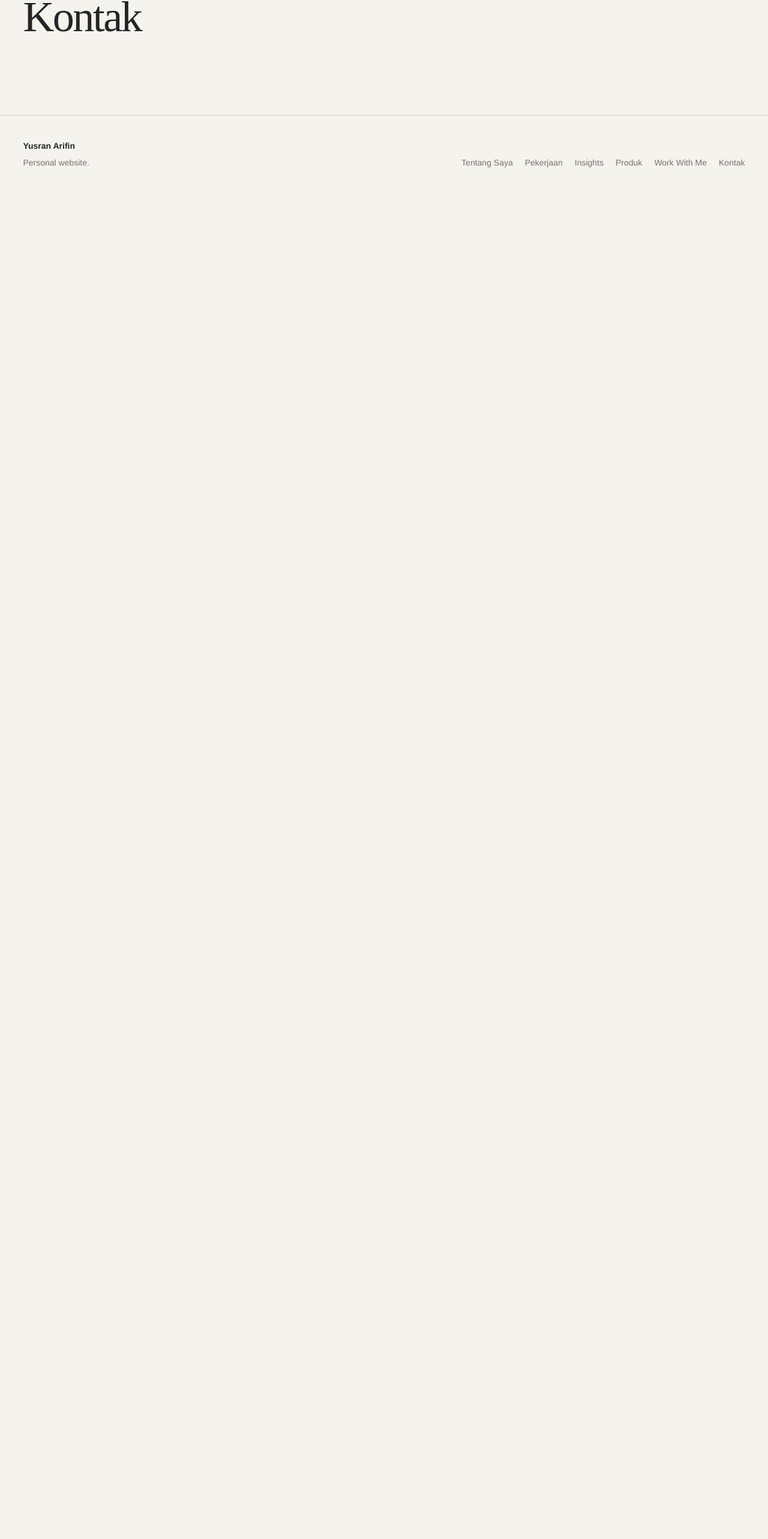
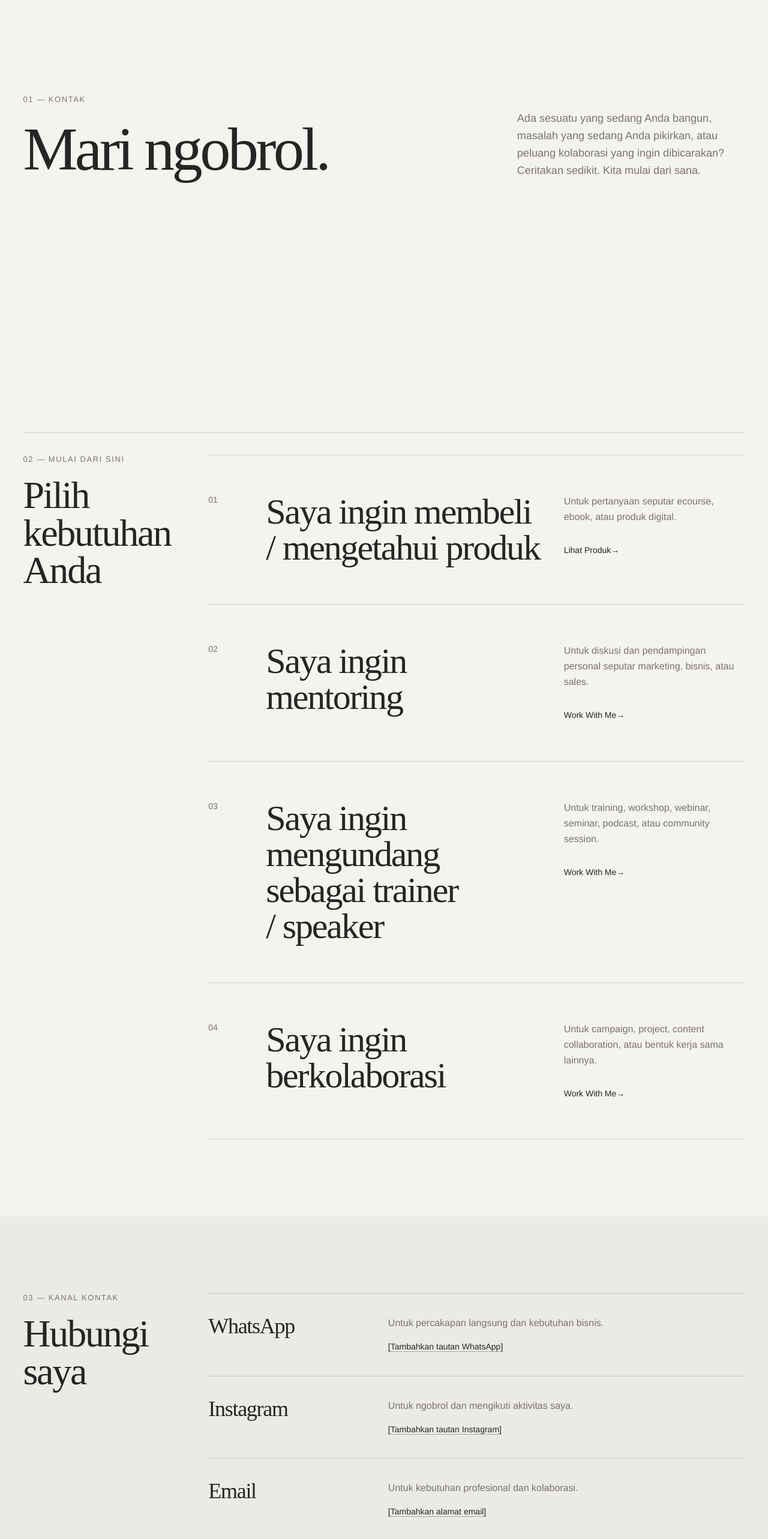
Before and after one commit to yusranar2814-cmd/yusranarifin-website, a Next.js app: page /kontak in a window 1280 px wide. Shown: the part 208-2774 px from the top of the page at 60% size. Before the commit the page ends 800 px from the top, so only its background shows below. Built offline with nearby package versions, Linux system fonts and the light colour scheme.

Commit message:
Build contact page

```diff
--- a/app/kontak/page.tsx
+++ b/app/kontak/page.tsx
@@ -1,9 +1,161 @@
 import type { Metadata } from "next";
-import { PageIntro } from "@/components/page-intro";
+import Link from "next/link";
+import { Container } from "@/components/ui/container";
+import { Heading } from "@/components/ui/heading";
+import { Section } from "@/components/ui/section";
 import { createMetadata } from "@/lib/metadata";
 
-export const metadata: Metadata = createMetadata({ title: "Kontak", path: "/kontak" });
+export const metadata: Metadata = createMetadata({
+  title: "Kontak",
+  description: "Mulai percakapan dengan Yusran Arifin tentang produk, mentoring, training, atau kolaborasi.",
+  path: "/kontak",
+});
+
+const contactIntents = [
+  {
+    number: "01",
+    title: "Saya ingin membeli / mengetahui produk",
+    description: "Untuk pertanyaan seputar ecourse, ebook, atau produk digital.",
+    cta: "Lihat Produk",
+    href: "/produk",
+  },
+  {
+    number: "02",
+    title: "Saya ingin mentoring",
+    description: "Untuk diskusi dan pendampingan personal seputar marketing, bisnis, atau sales.",
+    cta: "Work With Me",
+    href: "/work-with-me",
+  },
+  {
+    number: "03",
+    title: "Saya ingin mengundang sebagai trainer / speaker",
+    description: "Untuk training, workshop, webinar, seminar, podcast, atau community session.",
+    cta: "Work With Me",
+    href: "/work-with-me",
+  },
+  {
+    number: "04",
+    title: "Saya ingin berkolaborasi",
+    description: "Untuk campaign, project, content collaboration, atau bentuk kerja sama lainnya.",
+    cta: "Work With Me",
+    href: "/work-with-me",
+  },
+] as const;
+
+const contactChannels = [
+  {
+    name: "WhatsApp",
+    description: "Untuk percakapan langsung dan kebutuhan bisnis.",
+    href: "https://example.com/replace-whatsapp-link",
+    placeholder: "[Tambahkan tautan WhatsApp]",
+  },
+  {
+    name: "Instagram",
+    description: "Untuk ngobrol dan mengikuti aktivitas saya.",
+    href: "https://example.com/replace-instagram-link",
+    placeholder: "[Tambahkan tautan Instagram]",
+  },
+  {
+    name: "Email",
+    description: "Untuk kebutuhan profesional dan kolaborasi.",
+    href: "mailto:replace-with-email@example.com",
+    placeholder: "[Tambahkan alamat email]",
+  },
+] as const;
 
 export default function ContactPage() {
-  return <PageIntro title="Kontak" />;
+  return (
+    <>
+      <Section contained={false} className="flex min-h-[calc(100svh-4.5rem)] items-center overflow-hidden">
+        <Container>
+          <div className="grid gap-12 lg:grid-cols-12 lg:gap-8">
+            <div className="lg:col-span-8">
+              <p className="type-label">01 — Kontak</p>
+              <Heading as="h1" className="type-display mt-6">
+                Mari ngobrol.
+              </Heading>
+            </div>
+            <p className="max-w-md self-end text-base leading-relaxed text-[color:var(--color-muted)] sm:text-lg lg:col-span-4">
+              Ada sesuatu yang sedang Anda bangun, masalah yang sedang Anda pikirkan, atau peluang kolaborasi yang ingin dibicarakan? Ceritakan sedikit. Kita mulai dari sana.
+            </p>
+          </div>
+        </Container>
+      </Section>
+
+      <Section contained={false} aria-labelledby="needs-title">
+        <Container>
+          <div className="border-t border-[color:var(--color-border)] pt-7 lg:grid lg:grid-cols-12 lg:gap-8 lg:pt-9">
+            <div className="mb-10 lg:col-span-3 lg:mb-0">
+              <p className="type-label">02 — Mulai dari sini</p>
+              <Heading as="h2" className="type-title mt-5" id="needs-title">
+                Pilih kebutuhan Anda
+              </Heading>
+            </div>
+            <div className="lg:col-span-9">
+              <div className="border-t border-[color:var(--color-border)]">
+                {contactIntents.map((intent) => (
+                  <article className="grid gap-5 border-b border-[color:var(--color-border)] py-9 sm:grid-cols-[3rem_minmax(0,1fr)] sm:gap-x-6 sm:py-12 lg:grid-cols-[4rem_minmax(0,1fr)_minmax(14rem,0.65fr)] lg:gap-x-8 lg:py-16" key={intent.number}>
+                    <p className="text-sm tabular-nums text-[color:var(--color-muted)]">{intent.number}</p>
+                    <Heading as="h3" className="text-4xl leading-none sm:text-5xl lg:text-6xl">
+                      {intent.title}
+                    </Heading>
+                    <div className="sm:col-start-2 lg:col-start-3">
+                      <p className="text-base leading-relaxed text-[color:var(--color-muted)]">{intent.description}</p>
+                      <Link className="mt-8 inline-flex text-sm font-medium text-[color:var(--color-text)] transition-colors duration-[var(--duration-standard)] ease-[var(--ease-standard)] hover:text-[color:var(--color-olive)] motion-reduce:transition-none" href={intent.href}>
+                        {intent.cta} <span aria-hidden="true">→</span>
+                      </Link>
+                    </div>
+                  </article>
+                ))}
+              </div>
+            </div>
+          </div>
+        </Container>
+      </Section>
+
+      <Section contained={false} className="bg-[color:color-mix(in_srgb,var(--color-charcoal)_4%,var(--color-off-white))]" aria-labelledby="channels-title">
+        <Container>
+          <div className="grid gap-10 lg:grid-cols-12 lg:gap-8">
+            <div className="lg:col-span-3">
+              <p className="type-label">03 — Kanal kontak</p>
+              <Heading as="h2" className="type-title mt-5" id="channels-title">
+                Hubungi saya
+              </Heading>
+            </div>
+            <ul className="border-t border-[color:var(--color-border)] lg:col-span-9">
+              {contactChannels.map((channel) => (
+                <li className="grid gap-4 border-b border-[color:var(--color-border)] py-7 sm:grid-cols-[minmax(10rem,0.45fr)_minmax(0,1fr)] sm:gap-8 sm:py-9" key={channel.name}>
+                  <Heading as="h3" className="text-3xl leading-none sm:text-4xl">
+                    {channel.name}
+                  </Heading>
+                  <div>
+                    <p className="text-base leading-relaxed text-[color:var(--color-muted)]">{channel.description}</p>
+                    <a className="mt-4 inline-flex text-sm font-medium text-[color:var(--color-text)] underline decoration-[color:var(--color-border-strong)] transition-colors duration-[var(--duration-standard)] ease-[var(--ease-standard)] hover:text-[color:var(--color-olive)] motion-reduce:transition-none" href={channel.href}>
+                      {channel.placeholder}
+                    </a>
+                  </div>
+                </li>
+              ))}
+            </ul>
+          </div>
+        </Container>
+      </Section>
+
+      <Section contained={false} className="bg-[color:var(--color-charcoal)] text-[color:var(--color-off-white)]" aria-labelledby="closing-title">
+        <Container>
+          <div className="grid gap-10 lg:grid-cols-12 lg:gap-8">
+            <p className="text-sm font-medium uppercase tracking-[var(--tracking-label)] text-[color:color-mix(in_srgb,var(--color-off-white)_62%,transparent)] lg:col-span-3">Selanjutnya</p>
+            <div className="max-w-3xl lg:col-span-7">
+              <Heading as="h2" className="font-[family-name:var(--font-serif)] text-5xl leading-[var(--leading-tight)] tracking-[var(--tracking-heading)] text-[color:var(--color-off-white)] sm:text-6xl lg:text-7xl" id="closing-title">
+                Ceritakan apa yang sedang Anda bangun.
+              </Heading>
+              <p className="mt-6 max-w-xl text-base leading-relaxed text-[color:color-mix(in_srgb,var(--color-off-white)_78%,transparent)] sm:text-lg">
+                Tidak harus sudah punya jawaban yang lengkap. Ceritakan saja konteksnya, dan kita lihat apakah saya bisa membantu.
+              </p>
+            </div>
+          </div>
+        </Container>
+      </Section>
+    </>
+  );
 }
```
